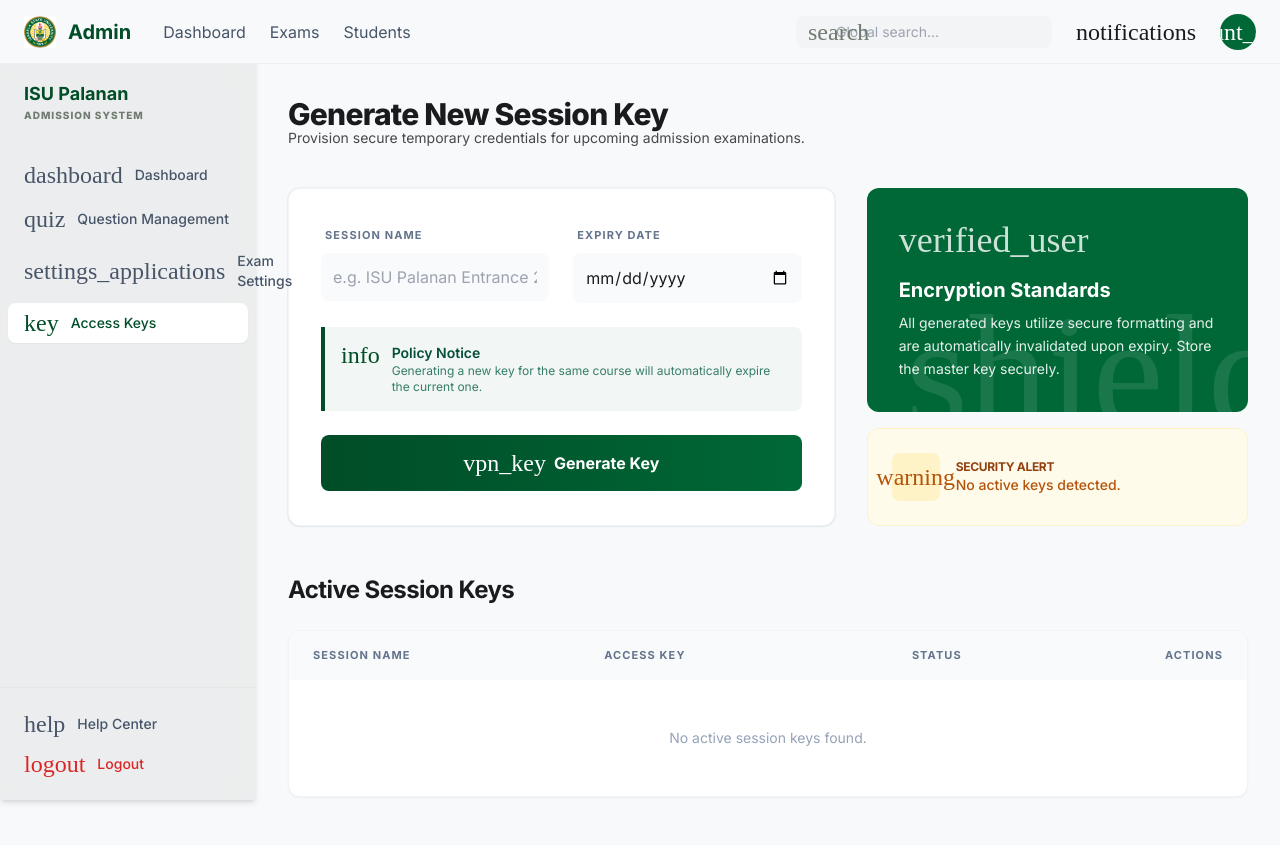
After one commit to WWH16/CCAT, a Django app: page /access-keys/ in a window 1280 px wide. The commit adds this page. Run offline with Django 5.2, Linux system fonts and the light colour scheme; some web fonts are replaced.

Commit message:
added generate keys file

```diff
--- /dev/null
+++ b/CCAT/ccat_admin/templates/ccat_admin/access_keys.html
@@ -0,0 +1,136 @@
+{% extends 'ccat_admin/admin_base.html' %}
+{% load static %}
+
+{% block title %}Access Key Management | ISU Admin{% endblock %}
+
+{% block extra_head %}
+<style>
+    .tonal-depth-shift {
+        background: linear-gradient(180deg, rgba(248, 249, 250, 0) 0%, rgba(243, 244, 245, 1) 100%);
+    }
+</style>
+{% endblock %}
+
+{% block content %}
+<div class="mb-10">
+    <h3 class="text-3xl font-extrabold text-on-surface tracking-tight -mb-1">Generate New Session Key</h3>
+    <p class="text-on-surface-variant opacity-80 text-sm">Provision secure temporary credentials for upcoming admission examinations.</p>
+</div>
+
+<div class="grid grid-cols-1 lg:grid-cols-12 gap-8 mb-12">
+    <div class="lg:col-span-7 bg-white rounded-xl p-8 shadow-sm ring-1 ring-emerald-900/5 flex flex-col justify-between border border-slate-100">
+        <form method="POST" action="#">
+            {% csrf_token %}
+            <div class="space-y-6">
+                <div class="grid grid-cols-1 md:grid-cols-2 gap-6">
+                    <div class="space-y-2">
+                        <label class="text-[11px] font-bold tracking-widest text-slate-500 uppercase px-1">Session Name</label>
+                        <input name="session_name" class="w-full bg-slate-50 border-none rounded-lg p-3 text-on-surface focus:ring-2 focus:ring-primary/20 transition-all" placeholder="e.g. ISU Palanan Entrance 2026" type="text" required />
+                    </div>
+                    <div class="space-y-2">
+                        <label class="text-[11px] font-bold tracking-widest text-slate-500 uppercase px-1">Expiry Date</label>
+                        <input name="expiry_date" class="w-full bg-slate-50 border-none rounded-lg p-3 text-on-surface focus:ring-2 focus:ring-primary/20 transition-all" type="date" required />
+                    </div>
+                </div>
+            </div>
+
+            <div class="my-6 p-4 bg-primary/5 border-l-4 border-primary rounded-r-lg flex gap-3 items-start">
+                <span class="material-symbols-outlined text-primary">info</span>
+                <div>
+                    <p class="text-sm font-semibold text-emerald-900">Policy Notice</p>
+                    <p class="text-xs text-emerald-800/80">Generating a new key for the same course will automatically expire the current one.</p>
+                </div>
+            </div>
+
+            <button type="button" class="w-full py-4 bg-gradient-to-r from-primary to-primary-container text-white font-bold rounded-lg hover:shadow-lg hover:shadow-primary/20 transition-all active:scale-[0.98] flex items-center justify-center gap-2" onclick="document.getElementById('confirmation-modal').classList.remove('hidden')">
+                <span class="material-symbols-outlined">vpn_key</span> Generate Key
+            </button>
+        </form>
+    </div>
+
+    <div class="lg:col-span-5 flex flex-col gap-4">
+        <div class="flex-1 bg-primary-container rounded-xl p-8 text-white relative overflow-hidden group">
+            <div class="relative z-10">
+                <span class="material-symbols-outlined text-4xl mb-4 opacity-80">verified_user</span>
+                <h4 class="text-xl font-bold mb-2">Encryption Standards</h4>
+                <p class="text-sm opacity-90 leading-relaxed">All generated keys utilize secure formatting and are automatically invalidated upon expiry. Store the master key securely.</p>
+            </div>
+            <div class="absolute -right-10 -bottom-10 opacity-10 group-hover:scale-110 transition-transform duration-700">
+                <span class="material-symbols-outlined text-[160px]">shield</span>
+            </div>
+        </div>
+        <div class="bg-amber-50 rounded-xl p-6 border border-amber-100 flex items-center gap-4">
+            <div class="w-12 h-12 bg-amber-100 rounded-lg flex items-center justify-center text-amber-700">
+                <span class="material-symbols-outlined">warning</span>
+            </div>
+            <div>
+                <p class="text-xs font-bold text-amber-800 uppercase tracking-tight">Security Alert</p>
+                <p class="text-sm text-amber-700 font-medium">No active keys detected.</p>
+            </div>
+        </div>
+    </div>
+</div>
+
+<section>
+    <div class="flex items-center justify-between mb-6">
+        <h3 class="text-2xl font-bold text-on-surface tracking-tight">Active Session Keys</h3>
+    </div>
+    <div class="bg-white rounded-xl overflow-hidden border border-slate-100 shadow-sm">
+        <table class="w-full text-left border-collapse">
+            <thead>
+                <tr class="bg-slate-50">
+                    <th class="px-6 py-4 text-[11px] font-bold text-slate-500 uppercase tracking-widest">Session Name</th>
+                    <th class="px-6 py-4 text-[11px] font-bold text-slate-500 uppercase tracking-widest">Access Key</th>
+                    <th class="px-6 py-4 text-[11px] font-bold text-slate-500 uppercase tracking-widest text-center">Status</th>
+                    <th class="px-6 py-4 text-[11px] font-bold text-slate-500 uppercase tracking-widest text-right">Actions</th>
+                </tr>
+            </thead>
+            <tbody class="divide-y divide-slate-50">
+                {% for key in session_keys %}
+                <tr class="hover:bg-slate-50/50 transition-colors">
+                    <td class="px-6 py-4">
+                        <p class="font-semibold text-slate-800">{{ key.name }}</p>
+                        <p class="text-[10px] text-slate-500">Capacity: {{ key.capacity }} Students</p>
+                    </td>
+                    <td class="px-6 py-4">
+                        <div class="flex items-center gap-2 font-mono text-sm bg-slate-100 rounded px-2 py-1 w-fit">
+                            <span>{{ key.code }}</span>
+                        </div>
+                    </td>
+                    <td class="px-6 py-4 text-center">
+                        <span class="inline-flex items-center px-2.5 py-0.5 rounded-full text-xs font-bold {% if key.is_active %}bg-green-100 text-green-700{% else %}bg-red-100 text-red-700{% endif %}">
+                            {{ key.status }}
+                        </span>
+                    </td>
+                    <td class="px-6 py-4 text-right">
+                        <button class="p-1.5 rounded hover:bg-red-50 text-red-600 transition-colors" title="Revoke"><span class="material-symbols-outlined text-lg">block</span></button>
+                    </td>
+                </tr>
+                {% empty %}
+                <tr>
+                    <td colspan="4" class="px-6 py-12 text-center text-slate-400 text-sm">No active session keys found.</td>
+                </tr>
+                {% endfor %}
+            </tbody>
+        </table>
+    </div>
+</section>
+
+<div id="confirmation-modal" class="hidden fixed inset-0 z-[100] flex items-center justify-center bg-slate-900/50 backdrop-blur-sm">
+    <div class="bg-white rounded-xl shadow-2xl max-w-md w-full p-6 border border-slate-100">
+        <div class="flex items-center gap-4 mb-4 text-red-600">
+            <div class="w-12 h-12 bg-red-50 rounded-full flex items-center justify-center">
+                <span class="material-symbols-outlined">warning</span>
+            </div>
+            <h3 class="text-xl font-bold text-slate-900">Confirm Generation</h3>
+        </div>
+        <p class="text-slate-600 text-sm mb-8 leading-relaxed">
+            Generating a new key will invalidate the current active session key for this category. Do you want to proceed?
+        </p>
+        <div class="flex gap-3 justify-end">
+            <button class="px-4 py-2 text-sm font-bold text-slate-500 hover:bg-slate-100 rounded-lg transition-colors" onclick="document.getElementById('confirmation-modal').classList.add('hidden')">Cancel</button>
+            <button type="submit" form="generateForm" class="px-6 py-2 text-sm font-bold bg-primary text-white rounded-lg hover:shadow-lg transition-all">Yes, Proceed</button>
+        </div>
+    </div>
+</div>
+{% endblock %}
--- a/CCAT/ccat_admin/templates/ccat_admin/admin_base.html
+++ b/CCAT/ccat_admin/templates/ccat_admin/admin_base.html
@@ -121,6 +121,16 @@
             <span class="material-symbols-outlined">settings_applications</span>
             <span class="font-medium text-sm">Exam Settings</span>
         </a>
+        <a href="{% url 'access_keys' %}"
+   class="flex items-center gap-3 px-4 py-2 rounded-lg transition-all
+   {% if request.resolver_match.url_name == 'access_keys' %}
+   bg-white dark:bg-slate-800 text-[#004d27] dark:text-emerald-400 shadow-sm
+   {% else %}
+   text-slate-600 dark:text-slate-400 hover:bg-[#f3f4f5] dark:hover:bg-slate-800/50
+   {% endif %}">
+    <span class="material-symbols-outlined" style="{% if request.resolver_match.url_name == 'access_keys' %}font-variation-settings: 'FILL' 1;{% endif %}">key</span>
+    <span class="font-medium text-sm">Access Keys</span>
+</a>
     </nav>
 
     <div class="px-2 pt-4 border-t border-outline-variant/20">
--- a/CCAT/ccat_admin/urls.py
+++ b/CCAT/ccat_admin/urls.py
@@ -11,4 +11,6 @@ urlpatterns = [
     path('questions/export/', views.export_questions, name='export_questions'),
     path('ccat_admin/questions/<int:question_id>/edit/',   views.edit_question,   name='edit_question'),
     path('ccat_admin/questions/<int:question_id>/delete/', views.delete_question, name='delete_question'),
+    path('access-keys/', views.access_keys, name='access_keys'),
+    # path('generate-key/', views.generate_access_key, name='generate_access_key'),
 ]
--- a/CCAT/ccat_admin/views.py
+++ b/CCAT/ccat_admin/views.py
@@ -184,3 +184,7 @@ def delete_question(request, question_id):
     if request.method == 'POST':
         question.delete()
     return redirect('question_management')
+
+def access_keys(request):
+    # Placeholder for access key management
+    return render(request, 'ccat_admin/access_keys.html')
```
